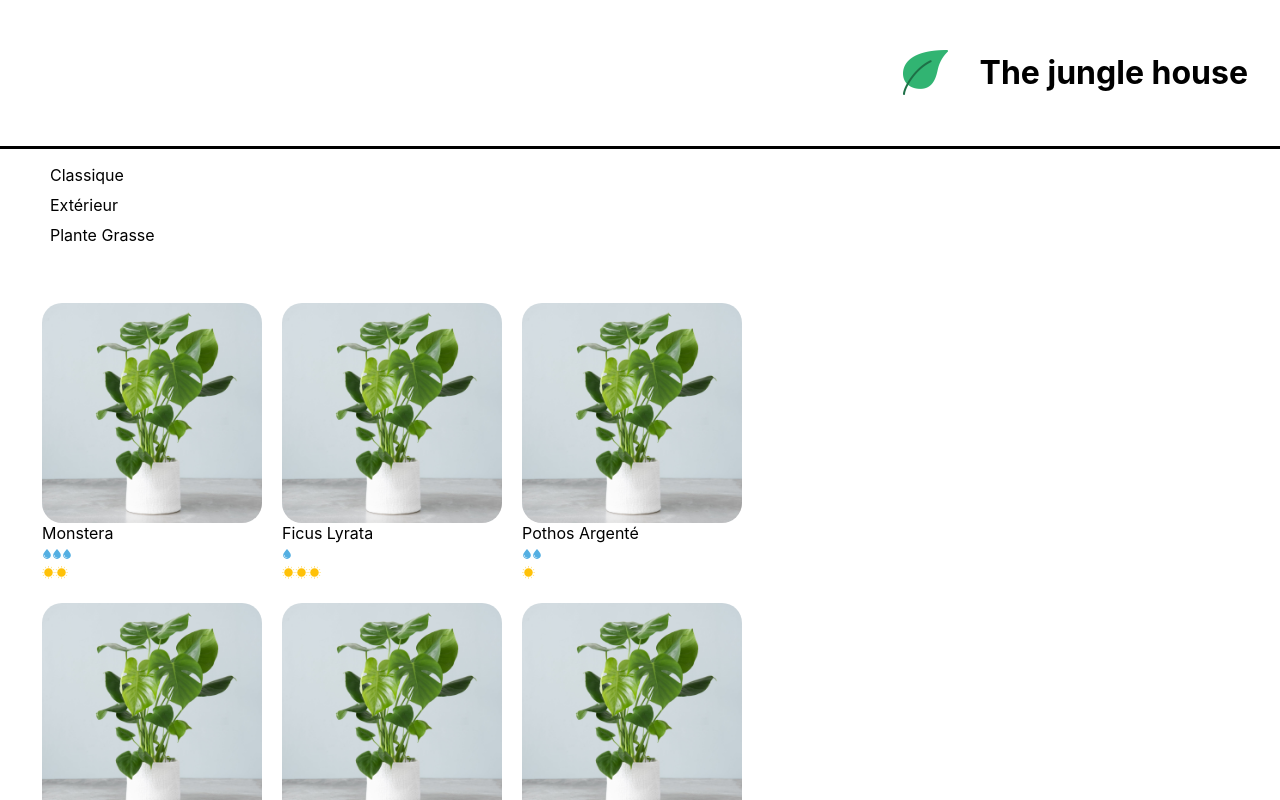
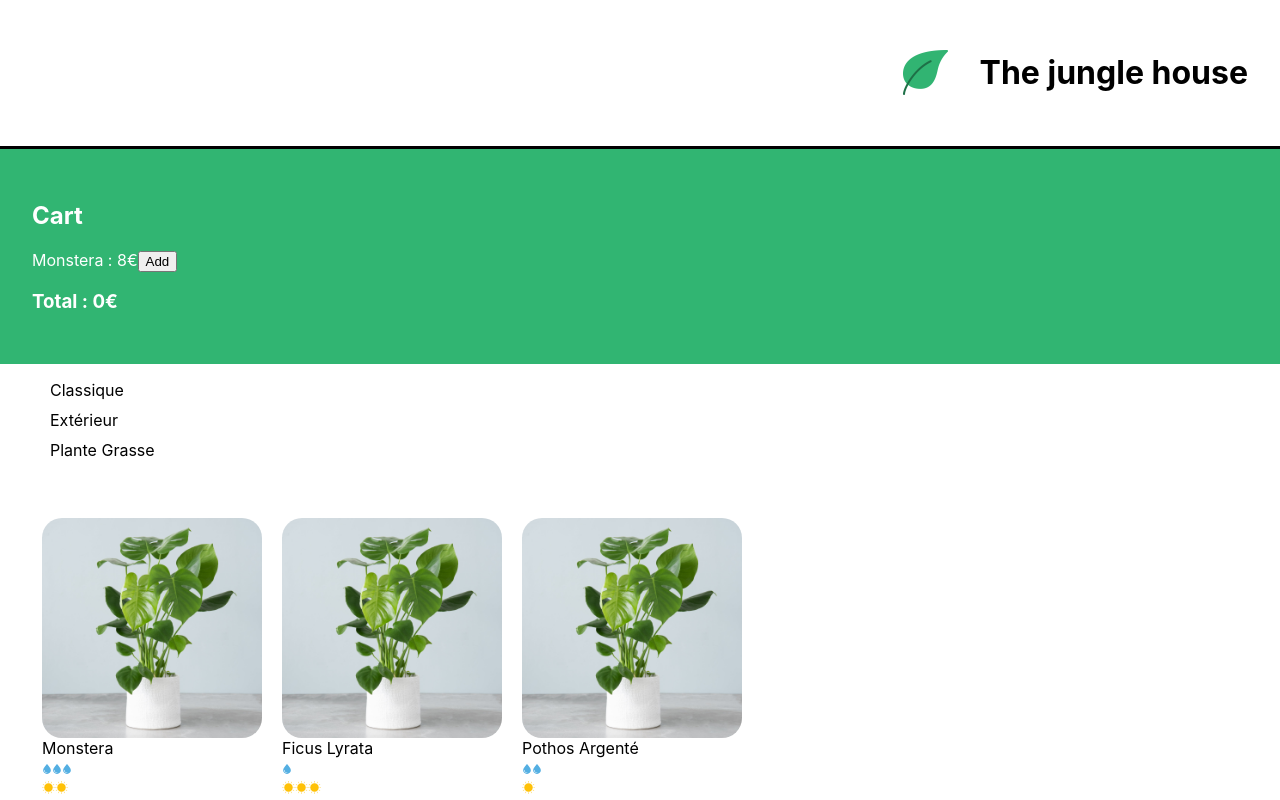
Before and after one commit to vFaribeault/project-the-jungle-house, a React (Create React App) app: page / in a window 1280 px wide. Shown: the top 800 px of the page. Built offline with nearby package versions, Linux system fonts and the light colour scheme.

Commit message:
Cart stateful component added

```diff
--- a/src/components/App.js
+++ b/src/components/App.js
@@ -9,7 +9,7 @@ function App() {
   return (
     <div>
       <Banner />
-      {/* <Cart /> */}
+      <Cart />
       <ShoppingList />
       <Footer />
     </div>
--- a/src/components/Cart.js
+++ b/src/components/Cart.js
@@ -14,12 +14,10 @@ function Cart() {
   // Add className on cart to then manage style
   return (
     <div className='tjh-cart'>
-      <h2>Panier</h2>
+      <h2>Cart</h2>
       <div>
         Monstera : {monsteraPrice}€
-        <button onClick={() => updateCart(cart + 1)}>
-          Ajouter
-        </button>
+        <button onClick={() => updateCart(cart + 1)}>Add</button>
       </div>
       <h3>Total : {monsteraPrice * cart}€</h3>
     </div>
```
